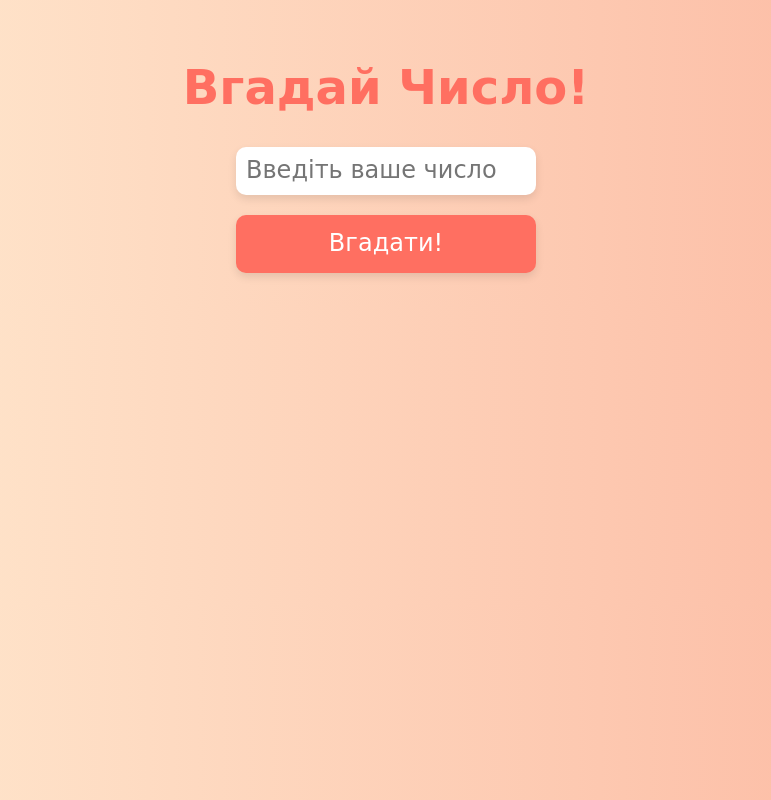
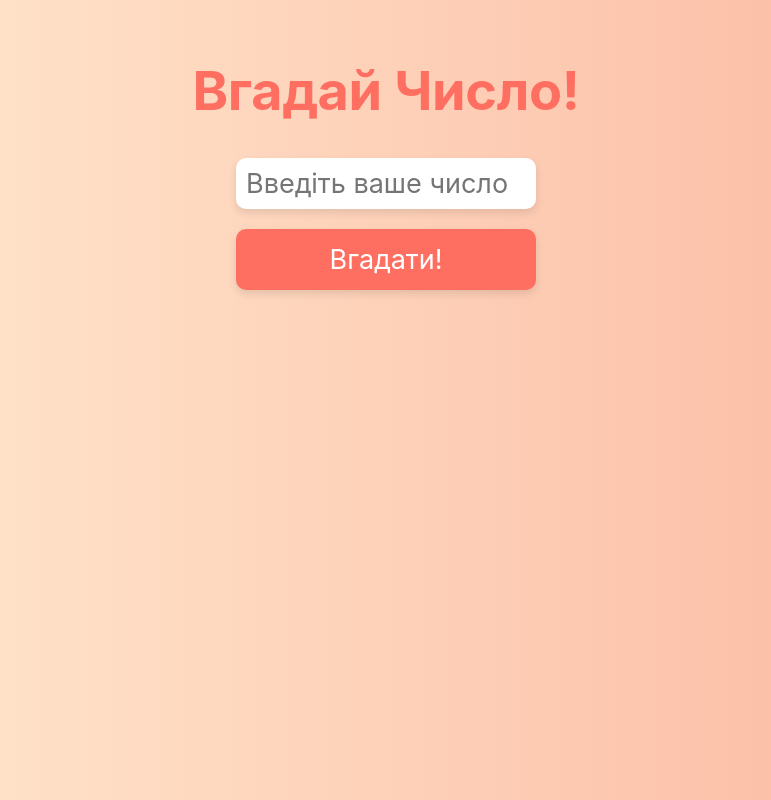
Before and after one commit to aitmil/guess-the-number-game, a React (Vite) app in the folder frontend/: page / in a window 1280 px wide. Shown: the whole page, without its empty margins (254-1025 px from the left). Built offline with nearby package versions, Linux system fonts and the light colour scheme; no server answers.

Commit message:
update font styles

```diff
--- a/frontend/src/index.css
+++ b/frontend/src/index.css
@@ -1,15 +1,17 @@
 :root {
+  font-family: Inter, system-ui, Avenir, Helvetica, Arial, sans-serif;
+  font-weight: 500;
+  font-size: 18px;
+  letter-spacing: -0.02em;
+
+  background: linear-gradient(to right, #ffecd2, #fcb69f);
+
   font-synthesis: none;
   text-rendering: optimizeLegibility;
   -webkit-font-smoothing: antialiased;
   -moz-osx-font-smoothing: grayscale;
 }
 
-body {
-  background: linear-gradient(to right, #ffecd2, #fcb69f);
-  font-family: 'Comic Sans MS', cursive, sans-serif;
-}
-
 input,
 button {
   outline: none;
```
